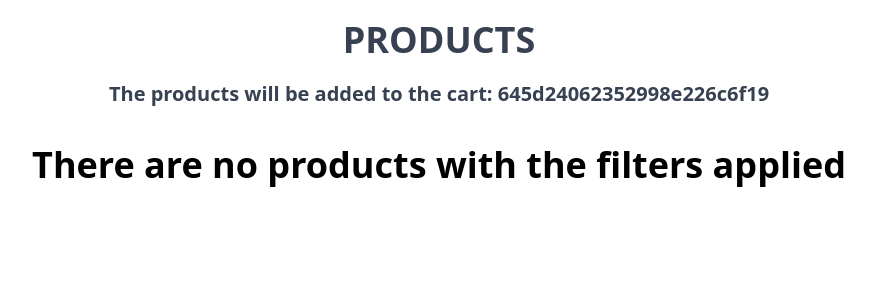
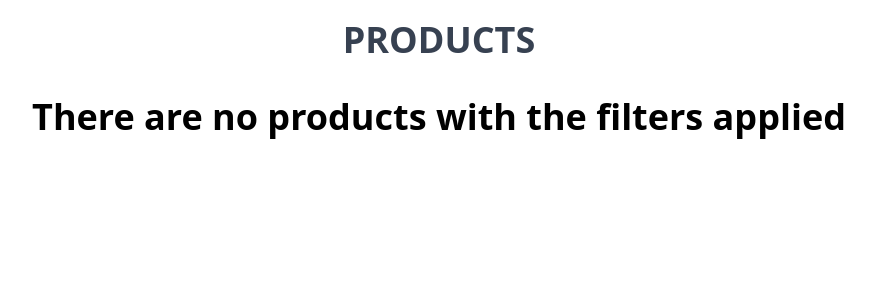
Before and after one commit to AgustinGomezDev/tokytech, a Node project: template src/views/products.handlebars in a window 1280 px wide. Shown: the top 300 px of the page, without its empty margins (201-1076 px from the left). Run offline with Node 20 templates, Linux system fonts and the light colour scheme; the template is opened without the code that fills it, so the values that code supplies are empty; some libraries are stand-ins or nearby versions.

Commit message:
Fix adding products to your own cart

```diff
--- a/src/views/products.handlebars
+++ b/src/views/products.handlebars
@@ -6,7 +6,6 @@
     </div>
     {{/if}}
     <h1 class="font-semibold text-4xl text-gray-700 text-center uppercase my-5">Products</h1>
-    <h2 class="font-semibold text-xl text-gray-700 text-center my-5">The products will be added to the cart: 645d24062352998e226c6f19</h2>
     <ul class="mt-4">
         {{#if payload}}
             {{#each payload}}
@@ -21,7 +20,7 @@
                         <p class="">STOCK: {{stock}}</p>
                         <p class="">CATEGORY: {{category}}</p>
                         <p class="">Nº OF THUMBNAILS: {{thumbnails.length}}</p>
-                        <form action="/api/carts/645d24062352998e226c6f19/products/{{this._id}}" method="post">
+                        <form action="/api/carts/{{../session.cart}}/products/{{this._id}}" method="post">
                             <button type="submit" id={{_id}} class="mt-3 bg-green-700 hover:bg-green-500 text-white font-medium uppercase py-1 px-2 rounded cursor-pointer addToCart">Add to cart</button>
                         </form>
                     </div>
```
